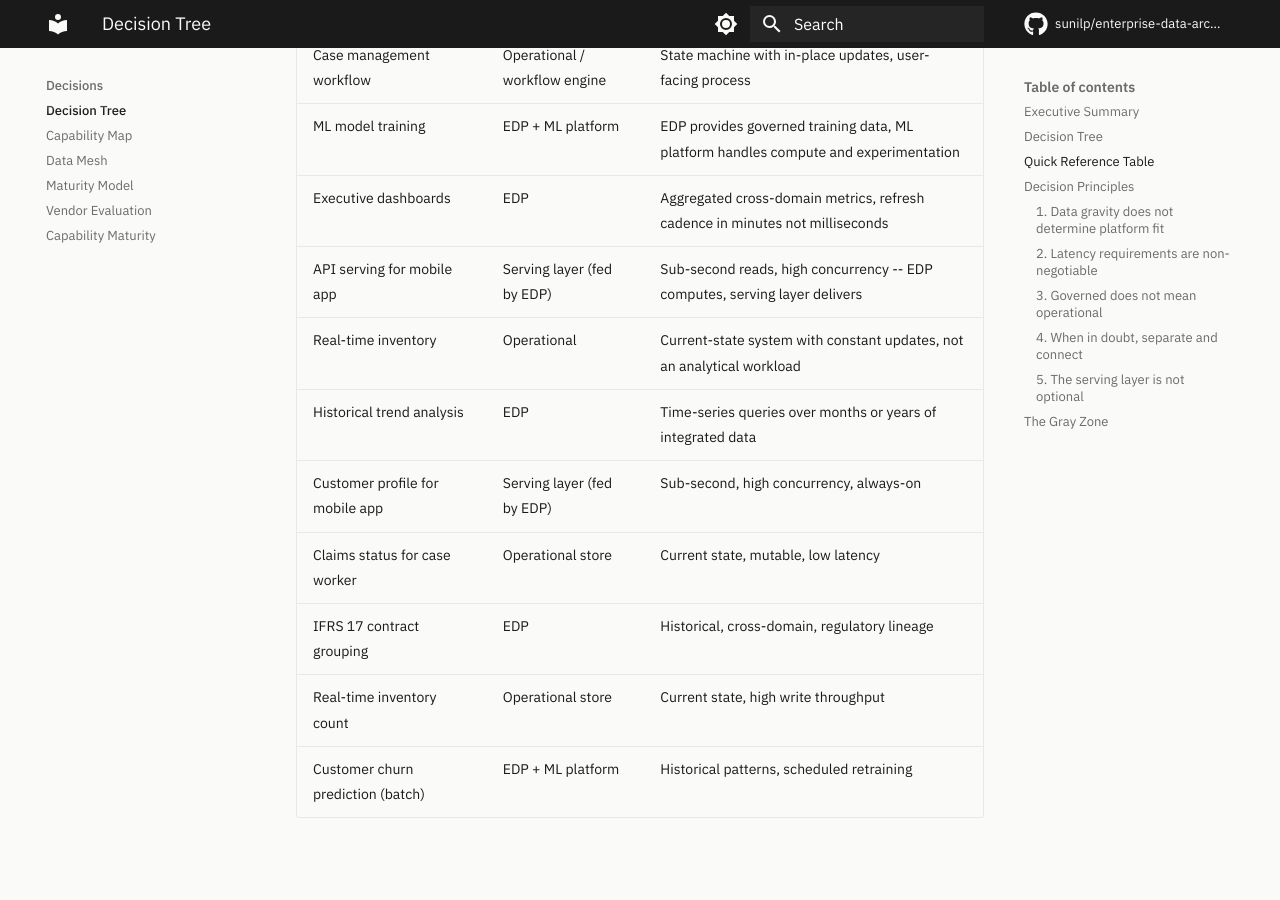
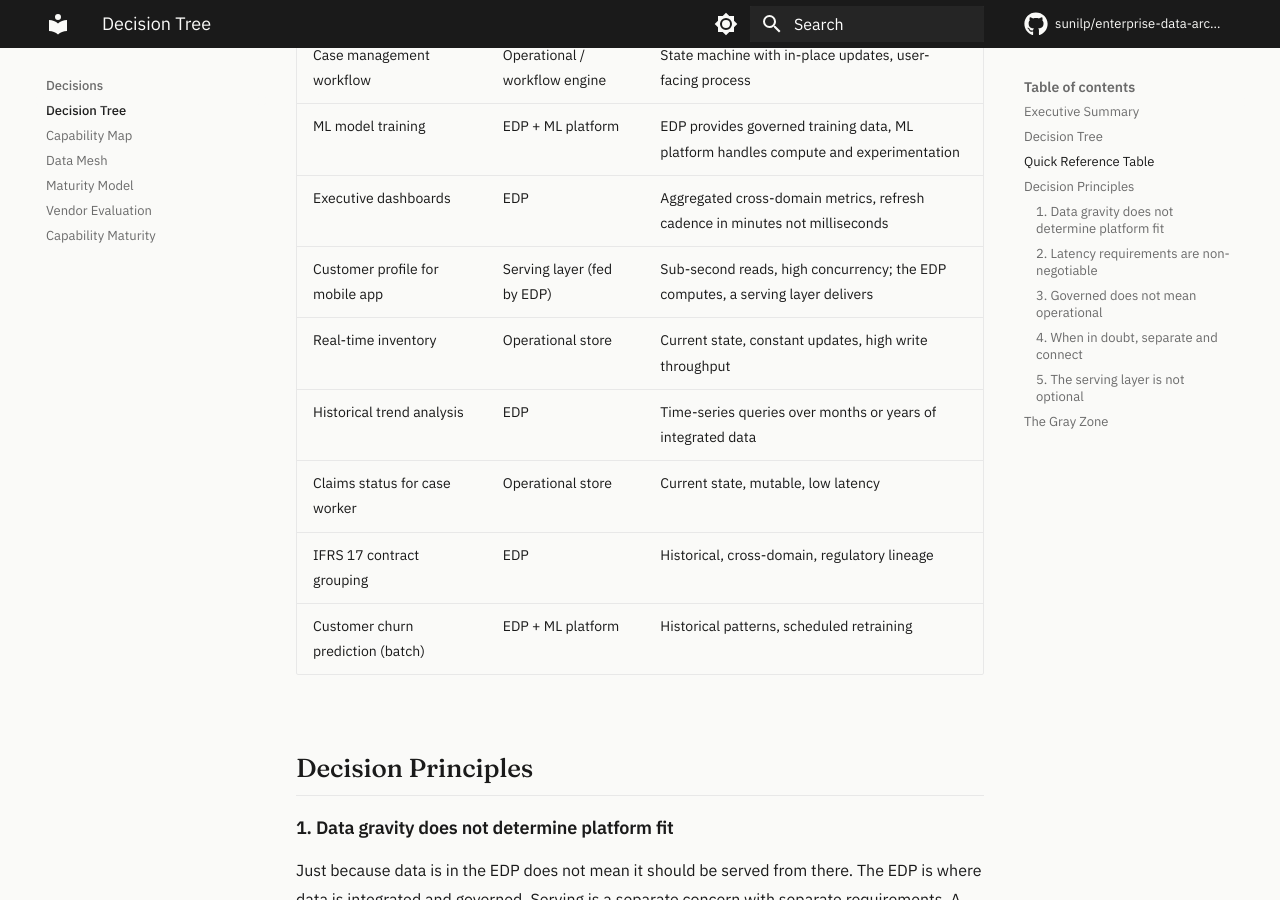
Before and after one commit to sunilp/enterprise-data-architecture, an MkDocs documentation site: the page built from docs/decisions/decision-tree.md, in a window 1280 px wide and 900 px high, scrolled down 2721 px. Built offline with MkDocs 1.6.1 and Material for MkDocs 9.7.7, drawn with Linux system fonts in a browser that asks for light colours; comment, search, counter and statistics services are not loaded.

Commit message:
Fix count mismatches, internal leaks, duplicate rows, dead scaffolding

```diff
--- a/docs/decisions/decision-tree.md
+++ b/docs/decisions/decision-tree.md
@@ -68,13 +68,11 @@ For common workloads, the answer is already known. Use this table to skip the tr
 | Case management workflow | Operational / workflow engine | State machine with in-place updates, user-facing process |
 | ML model training | EDP + ML platform | EDP provides governed training data, ML platform handles compute and experimentation |
 | Executive dashboards | EDP | Aggregated cross-domain metrics, refresh cadence in minutes not milliseconds |
-| API serving for mobile app | Serving layer (fed by EDP) | Sub-second reads, high concurrency -- EDP computes, serving layer delivers |
-| Real-time inventory | Operational | Current-state system with constant updates, not an analytical workload |
+| Customer profile for mobile app | Serving layer (fed by EDP) | Sub-second reads, high concurrency; the EDP computes, a serving layer delivers |
+| Real-time inventory | Operational store | Current state, constant updates, high write throughput |
 | Historical trend analysis | EDP | Time-series queries over months or years of integrated data |
-| Customer profile for mobile app | Serving layer (fed by EDP) | Sub-second, high concurrency, always-on |
 | Claims status for case worker | Operational store | Current state, mutable, low latency |
 | IFRS 17 contract grouping | EDP | Historical, cross-domain, regulatory lineage |
-| Real-time inventory count | Operational store | Current state, high write throughput |
 | Customer churn prediction (batch) | EDP + ML platform | Historical patterns, scheduled retraining |
 
 ## Decision Principles
```
Also changed, not shown: docs/blueprints/target-state.md (+0 -4 lines), docs/glossary.md (+1 -1 lines), docs/operations/operating-model.md (+1 -1 lines), docs/position/what-edp-is.md (+0 -2 lines).
